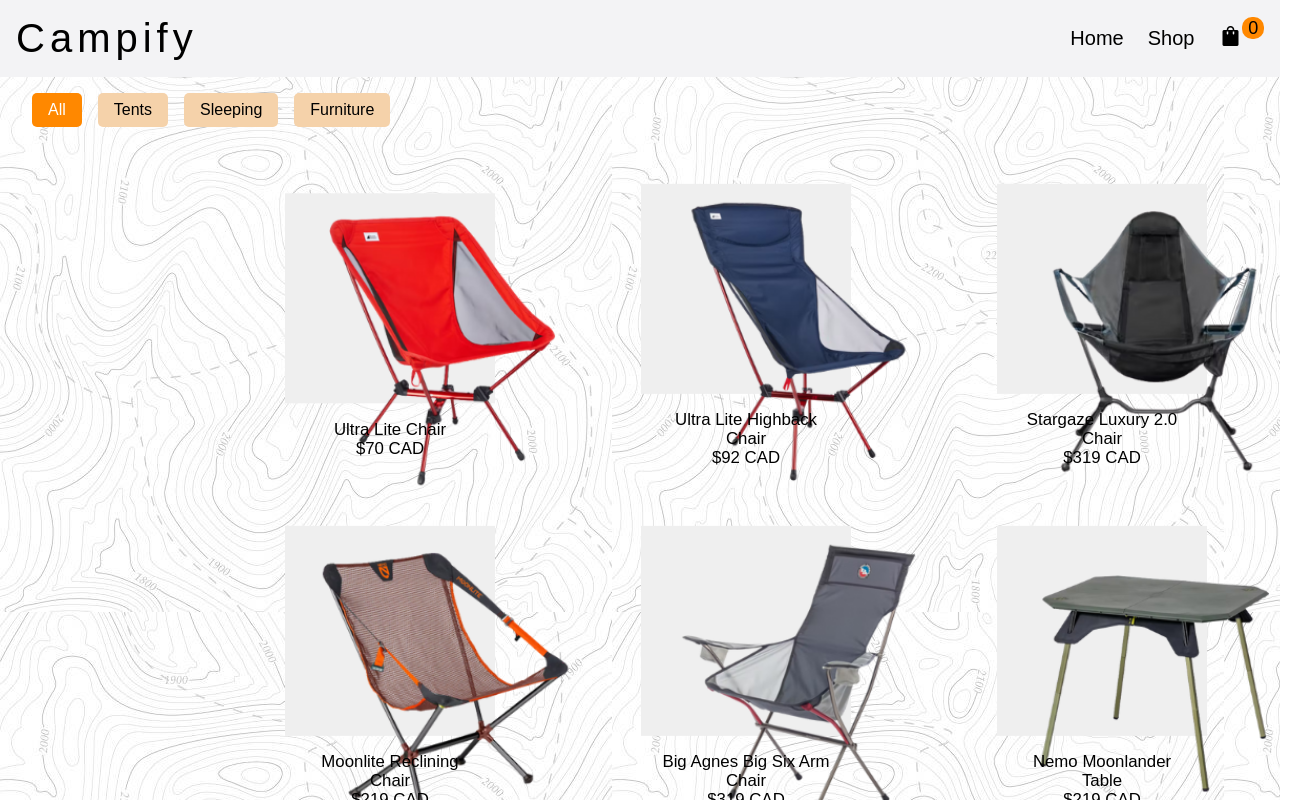
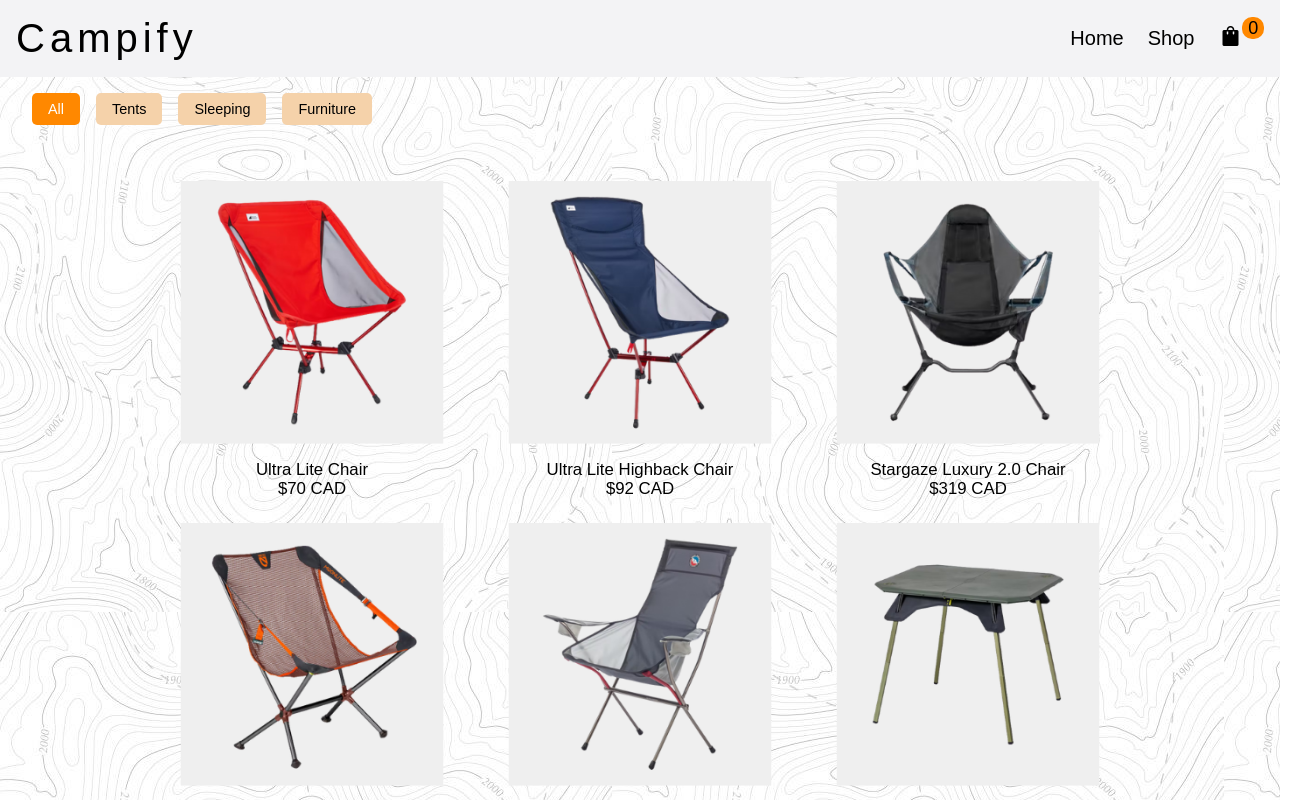
Before and after one commit to NelsonMN/shopping-cart, a React (Create React App) app: page /shop in a window 1280 px wide. Shown: the top 800 px of the page, 1312 px wide, since content can reach past the window. Built offline with nearby package versions, Linux system fonts and the light colour scheme.

Commit message:
Fixed viewport sizing issues

```diff
--- a/src/styles/cart-page.css
+++ b/src/styles/cart-page.css
@@ -54,7 +54,7 @@
 
 .nonempty-cart-page > h1 {
     font-weight: 100;
-    font-size: 1.75rem;
+    font-size: 1.5rem;
 }
 
 .cart-items {
@@ -99,6 +99,7 @@
 
 .cart-item-details > h3 {
     font-weight: 400;
+    font-size: 1.125rem
 }
 
 .remove-item,
@@ -112,7 +113,7 @@
 }
 
 .remove-item {
-    padding: 0.6rem 0.5rem;
+    padding: 0.3rem 0;
 }
 
 .remove-item:hover {
@@ -128,28 +129,28 @@
 }
 
 .total > h1 {
-    font-size: 1.5rem;
+    font-size: 1.25rem;
     border-top: 1px solid black;
     padding-top: 1rem;
 }
 
 .sub-total:nth-child(2) {
-    margin-top: .75rem;
+    margin-top: .65rem;
 }
 
 .sub-total:nth-child(3) {
     border-bottom: 1px solid black;
-    padding-bottom: .75rem;
+    padding-bottom: .65rem;
 }
 
 .sub-total:nth-child(4) {
-    margin-top: .75rem;
+    margin-top: .65rem;
 }
 
 .sub-total {
     display: flex;
     justify-content: space-between;
-    font-size: .8rem;
+    font-size: .7rem;
 }
 
 .check-out {
@@ -159,7 +160,7 @@
     color: white;
     padding: .75rem 0;
     transition: 0.5s;
-    padding: .7rem 4rem;
+    padding: .5rem 3rem;
 }
 .check-out:hover {
     opacity: 1;
@@ -168,7 +169,7 @@
 
 .credit-logo {
     padding-top: 1rem;
-    width: 250px;
+    width: 210px;
     align-self: flex-start;
     padding-left: 1.5rem;
 }
--- a/src/styles/footer.css
+++ b/src/styles/footer.css
@@ -11,7 +11,7 @@
   color: black;
   text-decoration: none;
   font-weight: 100;
-  font-size: 1.25rem;
+  font-size: 1.125rem;
   position: relative;
 }
 
--- a/src/styles/home.css
+++ b/src/styles/home.css
@@ -16,7 +16,7 @@
 .section1 > img {
     width: 100%;
     object-fit: cover;
-    min-height: 720px;
+    height: 720px;
     z-index: 1;
 }
 
--- a/src/styles/itemDetail.css
+++ b/src/styles/itemDetail.css
@@ -26,8 +26,8 @@
 
 .preview-image {
   background-color: rgb(233, 237, 241);
-  height: 500px;
-  width: 500px;
+  height: 400px;
+  width: 400px;
   position: relative;
 }
 
@@ -39,18 +39,20 @@
   gap: 1rem;
   width: 18rem;
   position: relative;
-  height: 500px;
+  height: 400px;
   background-color: rgb(253, 253, 253);
-  width: 500px;
+  width: 400px;
   align-items: center;
 }
 
 .preview-details > h1 {
   font-weight: 100;
+  font-size: 1.5rem;
 }
 
 .preview-details > h2 {
   font-weight: 100;
+  font-size: 1.25rem;
 }
 
 .item-holder {
@@ -59,8 +61,8 @@
 }
 
 .counter > button {
-  height: 40px;
-  width: 40px;
+  height: 30px;
+  width: 30px;
   background-color: rgb(255, 136, 0);
   opacity: 0.8;
   border: none;
@@ -86,8 +88,8 @@
   align-items: center;
   background: rgb(252, 220, 184);
   color: rgb(255, 128, 0);
-  height: 40px;
-  width: 40px;
+  height: 30px;
+  width: 30px;
 }
 
 
--- a/src/styles/shop.css
+++ b/src/styles/shop.css
@@ -1,6 +1,6 @@
 .img {
-    height: 300px;
-    width: 300px;
+    height: 250px;
+    width: 250px;
 }
 
 .nav {
@@ -11,7 +11,7 @@
 
 .category {
     padding: .5rem 1rem;
-    font-size: 1rem;
+    font-size: .90rem;
     background-color: rgb(245, 210, 170);
     cursor: pointer;
     position: relative;
@@ -27,12 +27,12 @@
 }
 
 .catalog {
-    padding: 3rem 15rem 3rem;
+    padding: 3rem 10rem 3rem;
     display: grid;
     justify-items: center;
     align-content: center;
-    grid-template-columns: repeat(3, 1fr);
-    gap: 3.5rem;
+    grid-template-columns: repeat(auto-fit, minmax(275px, 1fr));
+    gap: 1.5rem;
 }
 
 h3 {
@@ -47,7 +47,7 @@
 .item {
     display: flex;
     flex-direction: column;
-    width: 300px;
+    width: 250px;
     align-items: center;
     justify-content: center;
     transform: scale(1.05);
@@ -63,8 +63,8 @@
     background-color: rgb(239, 239, 239);
     transition: .5s;
     cursor: pointer;
-    height: 200px;
-    width: 200px;
+    height: 250px;
+    width: 250px;
 }
 
 .item-info > h3 {
@@ -74,7 +74,7 @@
 
 .item-info {
     padding: 1rem;
-    width: 200px;
+    width: 250px;
     text-align: center;
 }
 
```
